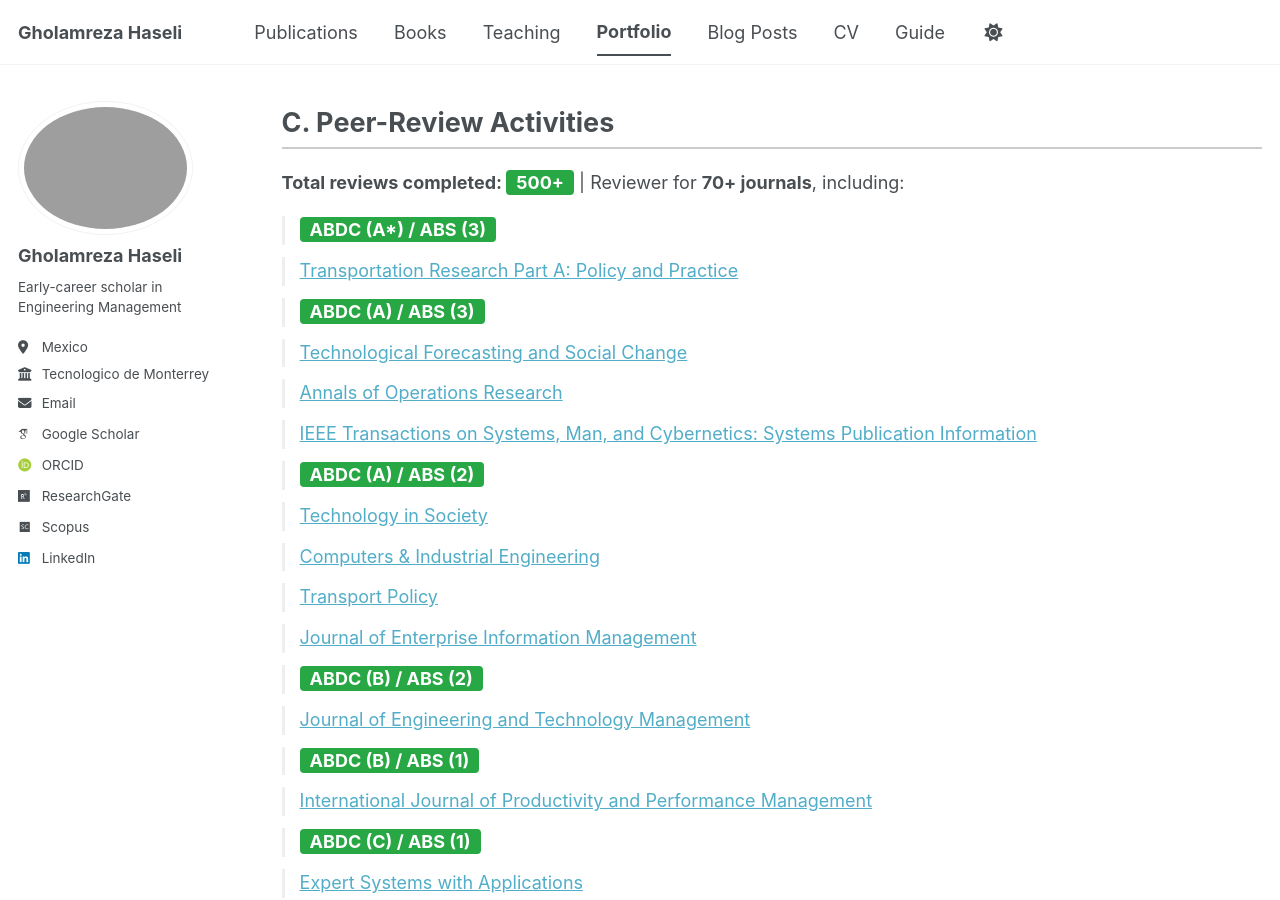
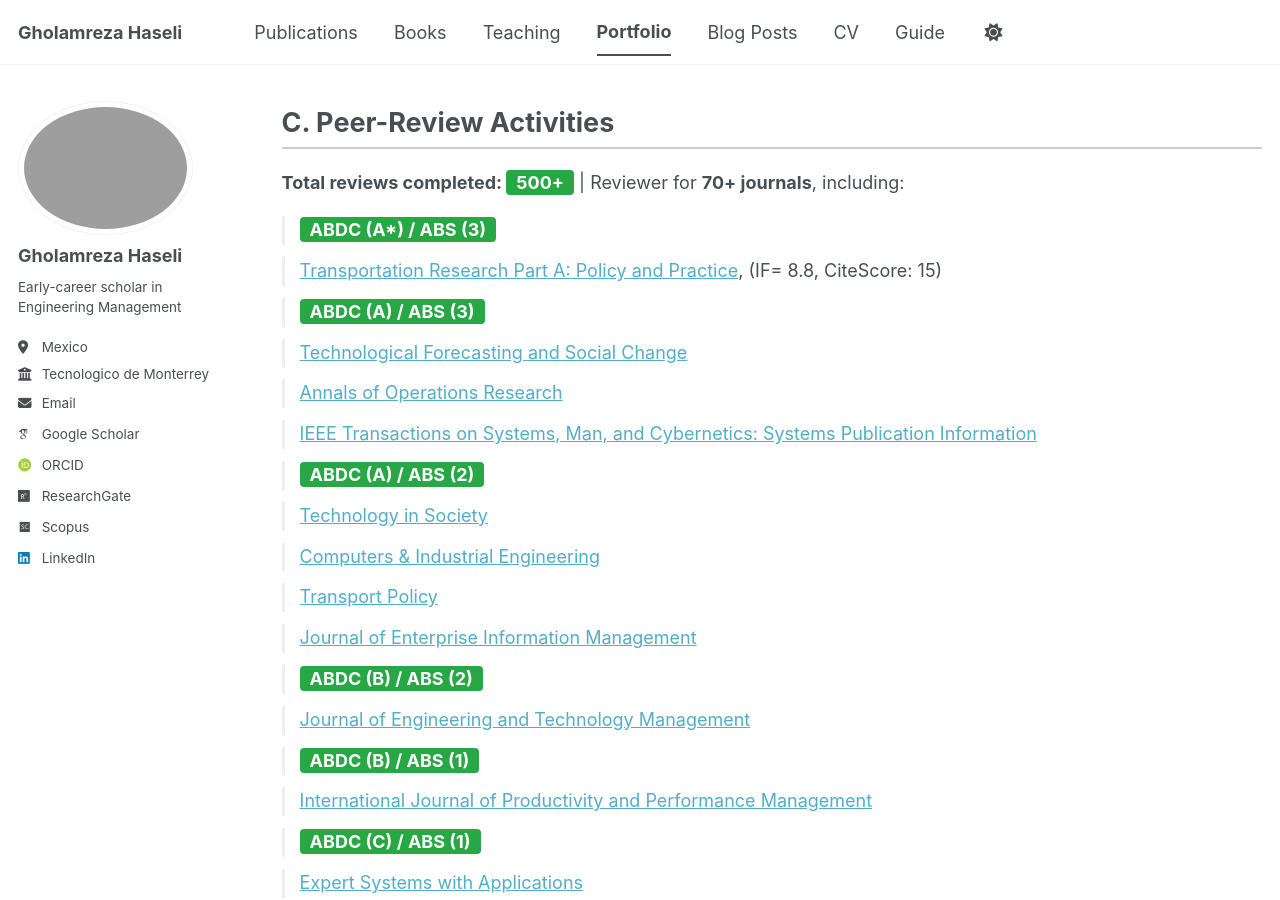
Before and after one commit to Gholamreza-Haseli/Gholamreza-Haseli.github.io, a Jekyll site: the page built from _pages/portfolio.html, in a window 1280 px wide and 900 px high, scrolled down 693 px. Built offline with Jekyll 4.4.1, drawn with Linux system fonts in a browser that asks for light colours; some web fonts are replaced; a script bundle is joined from its source files by our own code; library files that are not in the unit come from our copies.

Commit message:
Update portfolio.html

```diff
--- a/_pages/portfolio.html
+++ b/_pages/portfolio.html
@@ -87,7 +87,7 @@
 
   <ul class="activity-list">
     <li><span class="badge-green">ABDC (A*) / ABS (3)</span></li>
-    <li><a href="https://www.sciencedirect.com/journal/transportation-research-part-a-policy-and-practice" target="_blank">Transportation Research Part A: Policy and Practice</a></li>
+    <li><a href="https://www.sciencedirect.com/journal/transportation-research-part-a-policy-and-practice" target="_blank">Transportation Research Part A: Policy and Practice</a>, (IF= 8.8, CiteScore: 15)</li>
     <li><span class="badge-green">ABDC (A) / ABS (3)</span></li>
         <li><a href="https://www.sciencedirect.com/journal/technological-forecasting-and-social-change" target="_blank">Technological Forecasting and Social Change</a></li>
         <li><a href="https://link.springer.com/journal/10479" target="_blank">Annals of Operations Research</a></li>
```
